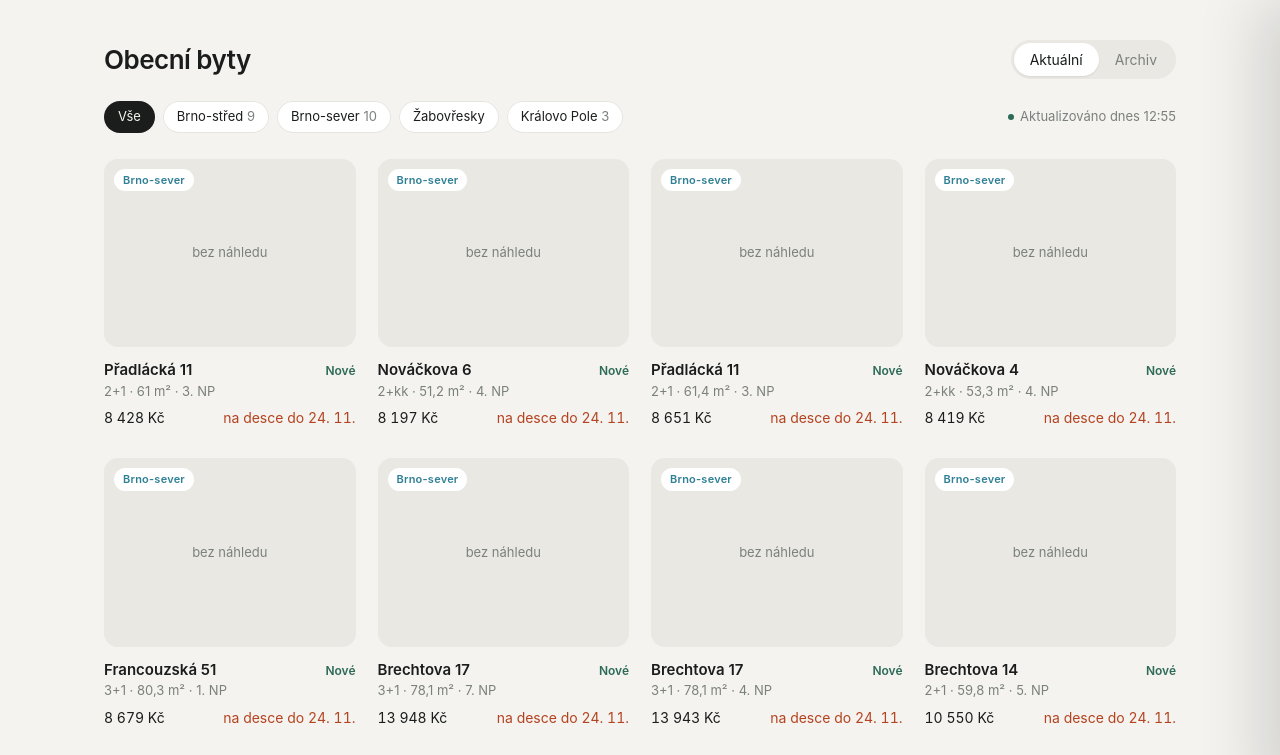
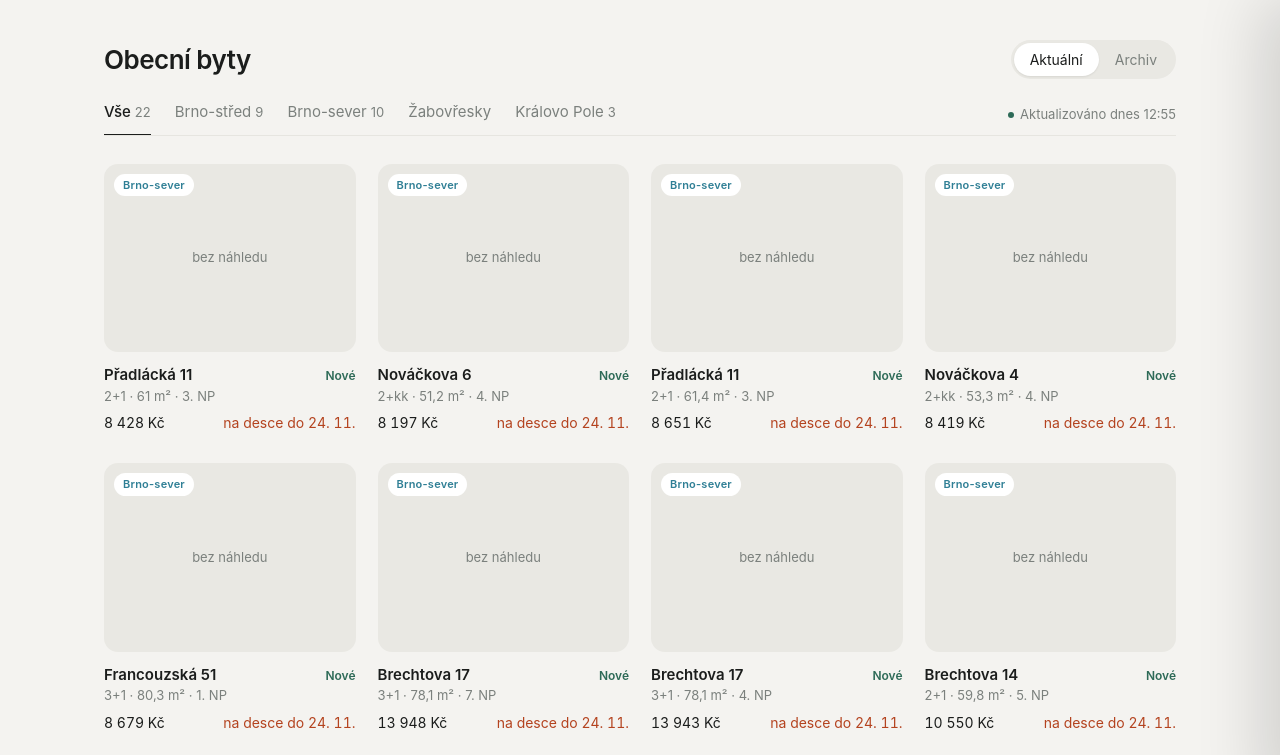
Before and after one commit to mhabarta-art/obecni-byty, a plain HTML site: page web/index.html in a window 1280 px wide. Shown: the top 755 px of the page. Drawn offline with Linux system fonts and the light colour scheme; grey boxes are pictures that could not be loaded; files whose address does not match are found by name.

Commit message:
Městské části jako taby

```diff
--- a/web/index.html
+++ b/web/index.html
@@ -37,9 +37,15 @@ h1{font-size:26px;font-weight:600;margin:0;letter-spacing:-.02em}
 .seg button{border:0;background:none;padding:6px 16px;border-radius:999px;font-size:14px;color:var(--muted);cursor:pointer}
 .seg button[aria-selected=true]{background:var(--surface);color:var(--ink);box-shadow:0 1px 2px rgba(0,0,0,.08)}
 
-.bar{display:flex;gap:8px;margin:22px 0 26px;flex-wrap:wrap;align-items:center}
-.chip{border:0;background:var(--surface);border-radius:999px;padding:6px 14px;font-size:13px;cursor:pointer;box-shadow:inset 0 0 0 1px var(--line)}
-.chip[aria-pressed=true]{background:var(--ink);color:var(--bg);box-shadow:none}
+.bar{display:flex;gap:4px 24px;margin:22px 0 28px;flex-wrap:wrap;align-items:flex-end;border-bottom:1px solid var(--line)}
+.mc{border:0;background:none;padding:0 0 10px;margin-bottom:-1px;font-size:15px;color:var(--muted);cursor:pointer;border-bottom:2px solid transparent}
+.mc:hover{color:var(--ink)}
+.mc[aria-selected=true]{color:var(--ink);border-color:var(--ink);font-weight:500}
+.mc .n{font-size:13px;color:var(--muted);margin-left:4px;font-weight:400}
+.bar .upd{padding-bottom:10px}
+.mctabs{display:flex;gap:24px;overflow-x:auto;scrollbar-width:none;max-width:100%}
+.mctabs::-webkit-scrollbar{display:none}
+.mc{white-space:nowrap;flex:none}
 .upd{margin-left:auto;font-size:13px;color:var(--muted);display:flex;gap:6px;align-items:center}
 .upd i{width:6px;height:6px;border-radius:50%;background:var(--accent)}
 .upd.warn i{background:var(--alert)}
@@ -83,7 +89,10 @@ h1{font-size:26px;font-weight:600;margin:0;letter-spacing:-.02em}
 .links a,.links button{border:1px solid var(--line);background:var(--surface);border-radius:999px;padding:6px 14px;text-decoration:none;cursor:pointer}
 .note{margin-top:22px;font-size:12px;color:var(--muted)}
 footer{max-width:1120px;margin:0 auto;padding:0 24px 40px;font-size:12px;color:var(--muted)}
-@media (max-width:520px){.page{padding:28px 16px 48px}h1{font-size:22px}.upd{margin-left:0;width:100%}.drawer{padding:20px}}
+@media (max-width:520px){.page{padding:28px 16px 48px}h1{font-size:22px}.drawer{padding:20px}
+  .bar{border-bottom:0;flex-direction:column;align-items:stretch;gap:12px}
+  .mctabs{border-bottom:1px solid var(--line)}
+  .bar .upd{margin-left:0;padding-bottom:0}}
 @media (prefers-reduced-motion:reduce){*{transition:none!important}}
 </style>
 </head>
@@ -129,7 +138,7 @@ const name = o => o.address || o.title;
 const params = o => [o.dispozice, o.plocha_m2 && `${n(o.plocha_m2, 1)} m²`, o.podlazi].filter(Boolean).join(" · ");
 
 let offers = [], sources = {}, meta = {}, tab = "active";
-const filter = new Set();
+let filter = "";  // "" = all districts, otherwise one district key
 const prevVisit = (() => { try { const v = localStorage.getItem("lastVisit"); localStorage.setItem("lastVisit", new Date().toISOString()); return v; } catch { return null; } })();
 const isNew = o => o.active && ((Date.now() - new Date(o.first_seen)) < 48 * 3600e3 || (prevVisit && o.first_seen > prevVisit));
 
@@ -167,7 +176,7 @@ const lazy = new IntersectionObserver(es => es.forEach(e => { if (!e.isIntersect
 
 // ---------------------------------------------------------------- render
 function visible(){
-  return offers.filter(o => (tab === "active") === !!o.active && (!filter.size || filter.has(o.source)))
+  return offers.filter(o => (tab === "active") === !!o.active && (!filter || o.source === filter))
     .sort((a, b) => tab === "active"
       ? (a.uzaverka || a.published_to || "9999").localeCompare(b.uzaverka || b.published_to || "9999") || (b.first_seen || "").localeCompare(a.first_seen || "")
       : (b.gone_since || "").localeCompare(a.gone_since || ""));
@@ -181,7 +190,7 @@ function cardHtml(o){
   const dl = d === null ? "" : `<span class="${d < 0 ? "past" : d <= 3 ? "urg" : "meta"}">${label} ${o.uzaverka ? inDays(d) : fmt(until)}</span>`;
   return `<button class="card" data-id="${esc(o.id)}" aria-label="${esc(name(o))}">
     <div class="img" data-id="${esc(o.id)}"><div class="ph" hidden>bez náhledu</div>
-      <span class="badge" style="color:var(--c-${esc(o.source)})">${esc(MC[o.source] || o.district)}</span></div>
+      ${filter ? "" : `<span class="badge" style="color:var(--c-${esc(o.source)})">${esc(MC[o.source] || o.district)}</span>`}</div>
     <div class="t"><div class="addr">${esc(name(o))}</div>${isNew(o) ? '<span class="new">Nové</span>' : ""}</div>
     <div class="meta">${esc(params(o) || "parametry v příloze")}</div>
     <div class="foot num"><span>${esc(rentShort(o))}</span>${dl}</div>
@@ -198,12 +207,13 @@ function render(){
 
 function renderBar(){
   const counts = Object.fromEntries(ORDER.map(k => [k, offers.filter(o => o.active && o.source === k).length]));
-  const chip = (k, label) => `<button class="chip" data-mc="${k}" aria-pressed="${k ? filter.has(k) : !filter.size}">${label}</button>`;
+  const total = ORDER.reduce((a, k) => a + counts[k], 0);
+  const chip = (k, label, c) => `<button class="mc" role="tab" data-mc="${k}" aria-selected="${filter === k}">${label}${c ? `<span class="n">${c}</span>` : ""}</button>`;
   const broken = ORDER.filter(k => sources[k]?.status && sources[k].status !== "ok");
   const upd = meta.updated ? new Date(meta.updated) : null;
   const updTxt = upd ? (upd.toDateString() === new Date().toDateString() ? "dnes " : upd.toLocaleDateString("cs-CZ") + " ") +
     upd.toLocaleTimeString("cs-CZ", {hour: "2-digit", minute: "2-digit"}) : "–";
-  document.getElementById("bar").innerHTML = chip("", "Vše") + ORDER.map(k => chip(k, MC[k] + (counts[k] ? ` <span class="meta">${counts[k]}</span>` : ""))).join("") +
+  document.getElementById("bar").innerHTML = `<div class="mctabs" role="tablist" aria-label="Městská část">${chip("", "Vše", total) + ORDER.map(k => chip(k, MC[k], counts[k])).join("")}</div>` +
     `<span class="upd ${broken.length ? "warn" : ""}"><i></i>Aktualizováno ${esc(updTxt)}${RUN_URL ? `<a class="refresh" href="${esc(RUN_URL)}" target="_blank" rel="noopener" title="Otevře GitHub, kde kliknete na Run workflow. Za 2–3 minuty se stránka obnoví sama.">Zkontrolovat teď</a>` : ""}</span>`;
   document.getElementById("warning").innerHTML = broken.length
     ? `<div class="warning">Nepodařilo se načíst: ${broken.map(k => `<a href="${esc(safe(sources[k].board))}" target="_blank" rel="noopener">${esc(MC[k])}</a>`).join(", ")}. Zkontrolujte prosím úřední desku ručně.</div>` : "";
@@ -282,7 +292,7 @@ document.getElementById("scrim").onclick = closeDetail;
 document.addEventListener("keydown", e => { if (e.key === "Escape") closeDetail(); });
 document.getElementById("bar").addEventListener("click", e => {
   const c = e.target.closest("[data-mc]"); if (!c) return;
-  const k = c.dataset.mc; if (!k) filter.clear(); else filter.has(k) ? filter.delete(k) : filter.add(k);
+  filter = c.dataset.mc;
   renderBar(); render();
 });
 document.querySelectorAll("[data-tab]").forEach(b => b.onclick = () => {
```
